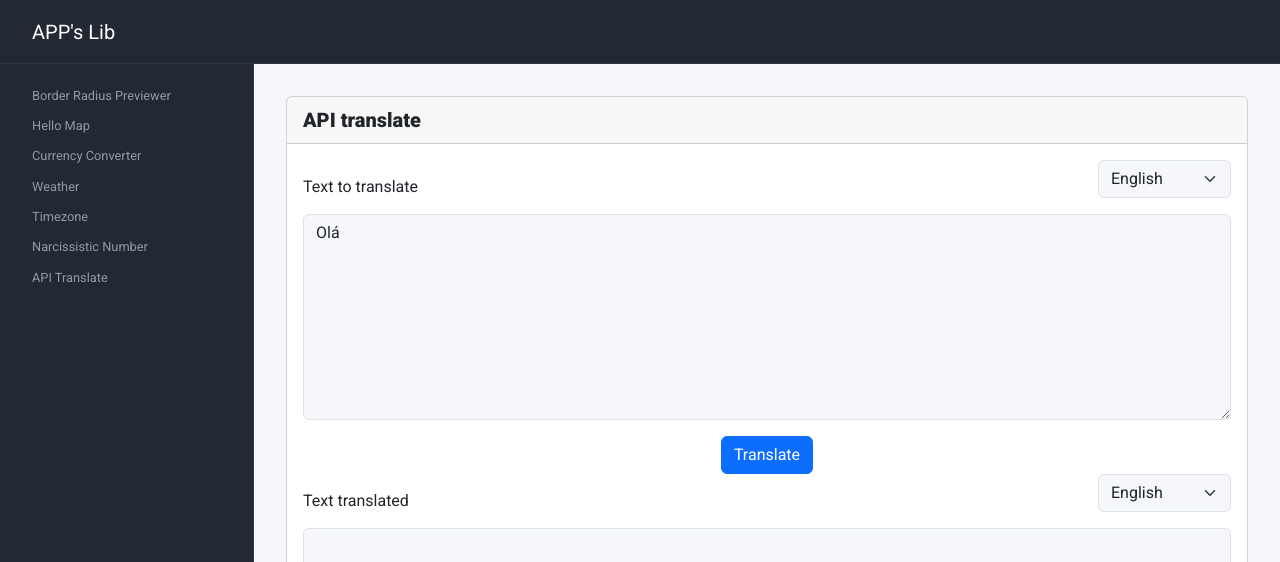
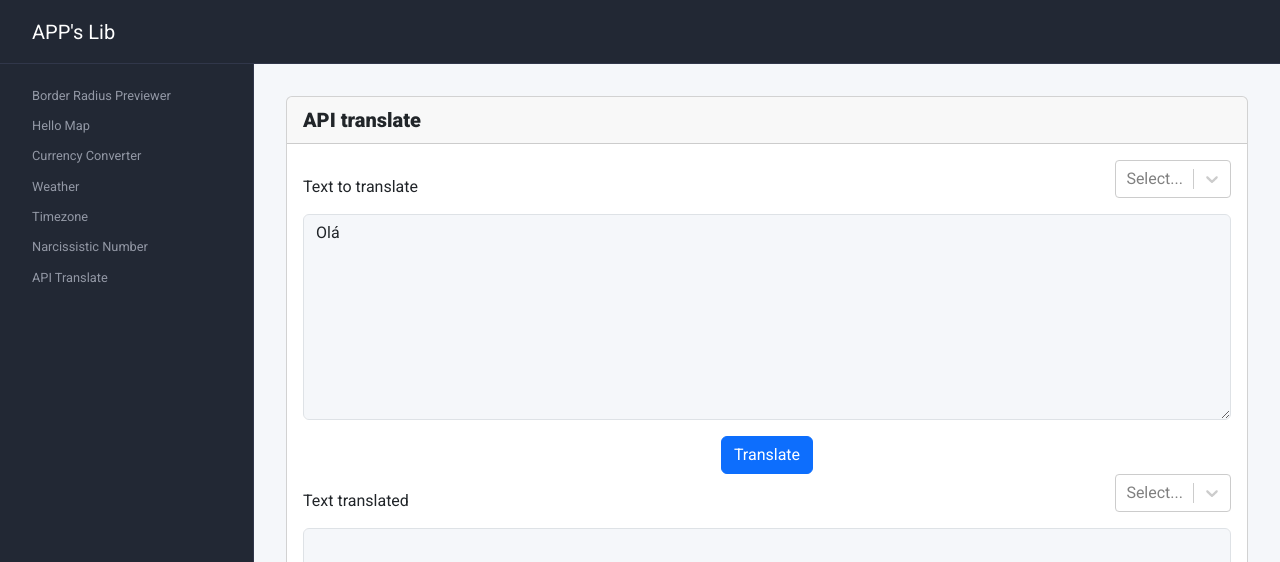
Before and after one commit to pedrotiagojesus/apps-lib, a React (Vite) app: page /apps-lib/api-translate in a window 1280 px wide. Shown: the top 562 px of the page. Built offline with nearby package versions, Linux system fonts and the light colour scheme.

Commit message:
Set modules description.

```diff
--- a/package.json
+++ b/package.json
@@ -27,7 +27,8 @@
         "react": "^18.2.0",
         "react-dom": "^18.2.0",
         "react-loading-indicators": "^0.2.3",
-        "react-router-dom": "^6.23.1"
+        "react-router-dom": "^6.23.1",
+        "react-select": "^5.8.0"
     },
     "devDependencies": {
         "@types/react": "^18.2.66",
--- a/src/DataModule.js
+++ b/src/DataModule.js
@@ -31,7 +31,8 @@ const moduleArr = [
     },
     {
         name: "Narcissistic Number",
-        description: "",
+        description:
+            "Is a number that is the sum of its own digits each raised to the power of the number of digits.",
         route: "",
     },
     {
--- a/src/pages/ApiTranslate/ApiTranslate.jsx
+++ b/src/pages/ApiTranslate/ApiTranslate.jsx
@@ -1,8 +1,11 @@
-import { useState } from "react";
+import { useEffect, useState } from "react";
 import axios from "axios";
+import Select from "react-select";
 
 // CSS
 import "./ApiTranslate.css";
+
+// Components
 import Loading from "../../components/Loading/Loading";
 
 import languageList from "./Data";
@@ -10,11 +13,22 @@ import languageList from "./Data";
 const ApiTranslate = () => {
     const [loading, setLoading] = useState(false);
 
-    const [languageOriginalText, setLanguageOriginalText] = useState("PT");
-    const [languageTranlatedText, setLanguageTranlatedText] = useState("EN");
+    const [languageOriginalText, setLanguageOriginalText] = useState("");
+    const [languageTranlatedText, setLanguageTranlatedText] = useState("");
 
     const [originalText, setOriginalText] = useState("Olá");
     const [translatedText, setTranslatedText] = useState("");
+
+    // Language select box options
+    const langOptions = [];
+
+    useEffect(() => {
+        languageList.map((lang) =>
+            langOptions.push({ value: lang.iso3, label: lang.name })
+        );
+
+        console.log(languageOriginalText);
+    });
 
     const handleClick = async () => {
         setLoading(true);
@@ -59,23 +73,13 @@ const ApiTranslate = () => {
                             >
                                 Text to translate
                             </label>
-                            <select
-                                className="form-select w-auto mb-3"
-                                aria-label="Select the original language of the text"
-                                value={languageOriginalText}
-                                onChange={(e) =>
-                                    setLanguageOriginalText(e.target.value)
-                                }
-                            >
-                                {languageList.map((language) => (
-                                    <option
-                                        key={language.iso3}
-                                        value={language.iso3}
-                                    >
-                                        {language.name}
-                                    </option>
-                                ))}
-                            </select>
+                            <Select
+                                className=" mb-3"
+                                defaultValue={langOptions[0]}
+                                onChange={(e) => setLanguageOriginalText(e)}
+                                options={langOptions}
+                                required
+                            />
                         </div>
                         <textarea
                             className="form-control"
@@ -83,6 +87,7 @@ const ApiTranslate = () => {
                             rows="8"
                             value={originalText}
                             onInput={(e) => setOriginalText(e.target.value)}
+                            required
                         ></textarea>
                     </div>
 
@@ -103,23 +108,16 @@ const ApiTranslate = () => {
                             >
                                 Text translated
                             </label>
-                            <select
-                                className="form-select w-auto mb-3"
+                            <Select
+                                className=" mb-3"
                                 aria-label="Select the translated language of the text"
-                                value={languageTranlatedText}
+                                defaultValue={languageTranlatedText}
                                 onChange={(e) =>
-                                    setLanguageTranlatedText(e.target.value)
+                                    setLanguageTranlatedText(e.value)
                                 }
-                            >
-                                {languageList.map((language) => (
-                                    <option
-                                        key={language.iso3}
-                                        value={language.iso3}
-                                    >
-                                        {language.name}
-                                    </option>
-                                ))}
-                            </select>
+                                options={langOptions}
+                                required
+                            />
                         </div>
                         <textarea
                             className="form-control"
--- a/src/pages/Homepage/Homepage.jsx
+++ b/src/pages/Homepage/Homepage.jsx
@@ -4,7 +4,6 @@ import moduleArr from "../../DataModule";
 import "./Homepage.css";
 
 const Homepage = () => {
-    console.log(moduleArr);
     return (
         <div id="homepage-content" className="row">
             {moduleArr.map((module) => (
--- a/vite.config.js
+++ b/vite.config.js
@@ -5,4 +5,7 @@ import react from "@vitejs/plugin-react";
 export default defineConfig({
     base: "/apps-lib",
     plugins: [react()],
+    optimizeDeps: {
+        exclude: ["js-big-decimal"],
+    },
 });
```
Also changed, not shown: 1 other file (tests, documents, lock files or other folders).
